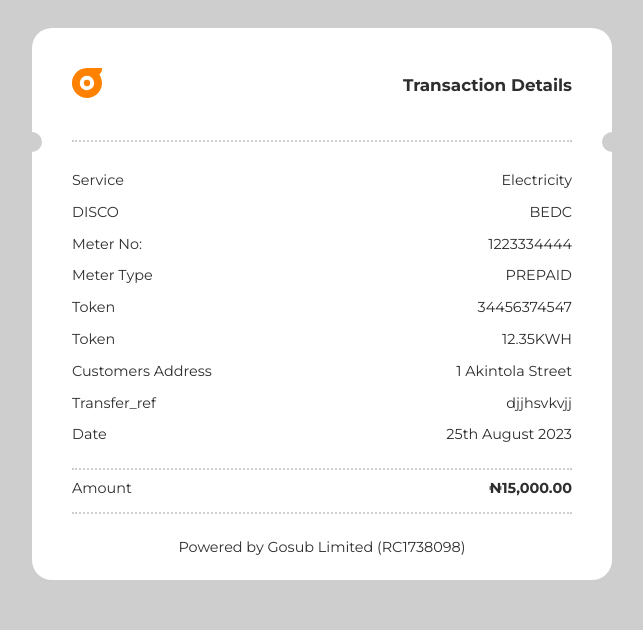
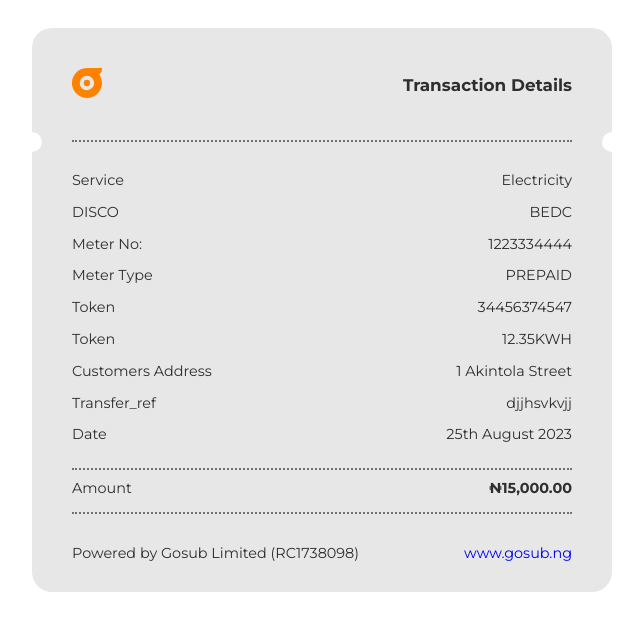
Before and after one commit to Adamsonoladipupo/Gosubbills, a plain HTML site: page index.html in a window 1280 px wide. Shown: the whole page, without its empty margins (318-961 px from the left). Drawn offline with Linux system fonts and the light colour scheme.

Commit message:
Update index.html

```diff
--- a/index.html
+++ b/index.html
@@ -9,7 +9,8 @@
     <style>
 
         :root{
-            --backgroundColor: #cecece;
+            --backgroundColor: #ffffff;
+            /* --backgroundColor: #cecece; */
         }
         body{
             background-color: var(--backgroundColor);
@@ -20,13 +21,17 @@
             font-family: "Montserrat", sans-serif;
             font-size: 0.9rem;
         }
-        .Reciept{
+        .Receipt{
             width: 500px;
             height: auto;
-            background-color: #fff;
+            background-color: #e7e7e7;
             margin: 20px;
             padding: 10px 40px;
             border-radius: 20px;
+
+        }
+        .receiptItem{
+            display: grid;
             color: #2e2e2e;
         }
         .capBox{
@@ -48,7 +53,7 @@
             margin-left: -50px;
         }
         .notecContainer div:nth-child(2){
-            border-top: 2px dotted var(--backgroundColor);
+            border-top: 2px dotted #707070;
             width: 100%;
             height: 1px;
         }
@@ -64,7 +69,7 @@
 
         }
         hr:nth-child(1){
-            border-top: 2px dotted var(--backgroundColor);
+            border-top: 2px dotted #707070;
             border-bottom: none;
             border-left: none;
             border-right: none;
@@ -78,34 +83,52 @@
         }
         p:nth-child(2){
             /* color: red; */
+            text-align: right;
+        }
+        p:nth-child(1){
+            /* color: red; */
             text-align: left;
-            text-indent: right;
         }
 
+        .footer{
+                display: grid;
+                align-self: center;
+                justify-content: center;
+            }
+        .footer p{
+                text-align: center;
+                margin: 5px;
+            }
+        @media (min-width: 640px){
+            .footer{
+                display: flex;
+                align-items: center;
+                justify-content: space-between;
+            }
+            .footer p{
+                text-align: left;
+                margin: 20px 0px;
+            }
+        }
     </style>
     <title>Electricity Receipt</title>
 </head>
 <body>
-        <div class="Reciept">
+    <div class="Receipt">
+        <div class="receiptItem">
             <div class="capBox">
                 <div>
                     <svg xmlns="http://www.w3.org/2000/svg" viewBox="0 0 36 36" width="30px" height="30px"><path fill="#ff8100"  d="M36,1.74V0H17.65A18,18,0,1,0,32.81,7.84,7.41,7.41,0,0,0,36,1.74ZM18,26.67A8.67,8.67,0,1,1,26.63,18,8.67,8.67,0,0,1,18,26.67Z"/><ellipse fill="#ff8100" cx="17.97" cy="18" rx="3.8" ry="3.81"/></svg>
                 </div>
                 <h3 style="color: #2e2e2e;">Transaction Details</h3>
             </div>
-
-
             <div style="margin-bottom: 20px;" class="hrTop">
-
                 <div class="notecContainer">
                     <div class="notch"></div>
-                    <div>
-
-                    </div>
+                    <div></div>
                     <div class="notch"></div>
                 </div>
             </div>
-
             <div class="itemBox">
                 <div class="items">
                     <p>Service</p>
@@ -154,10 +177,11 @@
                     <hr>
                 </div>
             </div>
-            <div style="text-align: center;"><p>Powered by Gosub Limited (RC1738098)</p></div>
-
         </div>
-
-
+        <div style="text-align: center;" class="footer">
+            <p >Powered by Gosub Limited (RC1738098)</p>
+            <a href="https://gosub.ng/" style="text-decoration: none;">www.gosub.ng</a>
+        </div>
+    </div>
 </body>
 </html>
```
